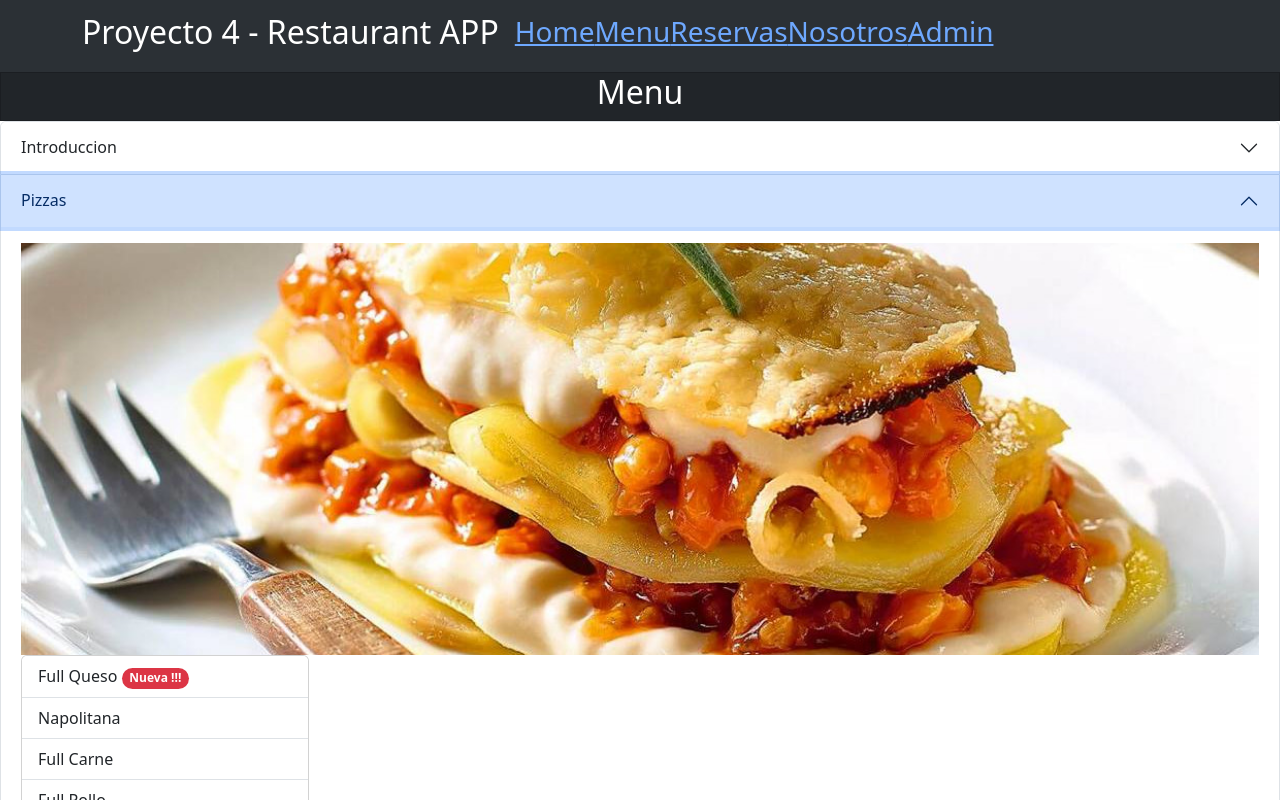
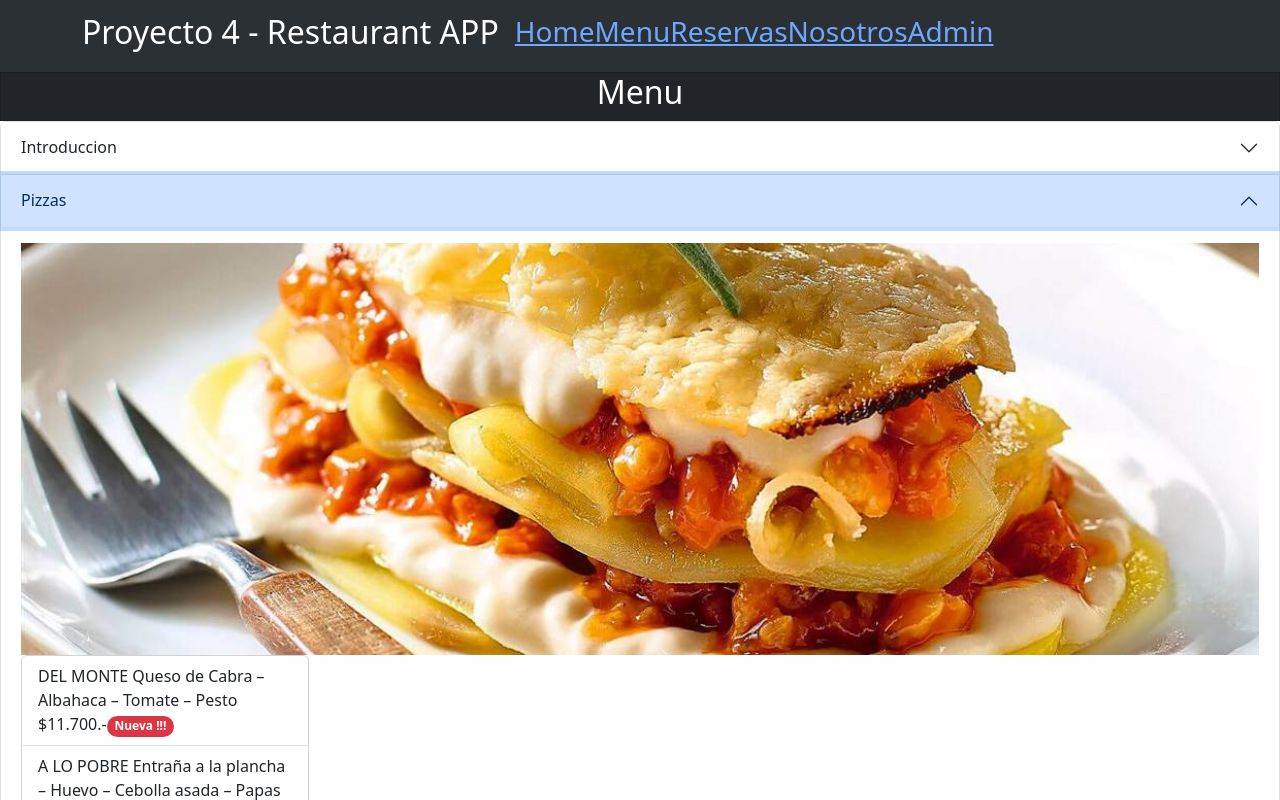
Before and after one commit to spotfreeman/Proyecto4-Restaurant, a React (Vite) app: page /menu in a window 1280 px wide. Both pictures are taken after a click on the button "Pizzas". Shown: the top 800 px of the page. Built offline with nearby package versions, Linux system fonts and the light colour scheme.

Commit message:
mejorando

```diff
--- a/src/components/Accordion.jsx
+++ b/src/components/Accordion.jsx
@@ -25,12 +25,23 @@ function BasicExample() {
                 <Accordion.Body>
                     <Image src={imagen01} style={{ width: '100%' }} />
 
+
+
                     <Card style={{ width: '18rem' }}>
                         <ListGroup variant="flush">
-                            <ListGroup.Item>Full Queso <Badge pill bg="danger">Nueva !!!</Badge> </ListGroup.Item>
-                            <ListGroup.Item>Napolitana</ListGroup.Item>
-                            <ListGroup.Item>Full Carne</ListGroup.Item>
-                            <ListGroup.Item>Full Pollo</ListGroup.Item>
+                            <ListGroup.Item>DEL MONTE
+                                Queso de Cabra – Albahaca – Tomate – Pesto
+                                $11.700.-
+                                <Badge pill bg="danger">Nueva !!!</Badge> </ListGroup.Item>
+                            <ListGroup.Item>A LO POBRE
+                                Entraña a la plancha – Huevo – Cebolla asada – Papas chip
+                                $11.800.-</ListGroup.Item>
+                            <ListGroup.Item>DEL PERAL
+                                Peras asadas – Queso azul – Rúcula
+                                $9.800.-</ListGroup.Item>
+                            <ListGroup.Item>PAISANA
+                                Jamón Acaramelado – Champiñón – Aceituna
+                                $10.800.-</ListGroup.Item>
                         </ListGroup>
                     </Card>
 
@@ -40,21 +51,8 @@ function BasicExample() {
                 </Accordion.Body>
             </Accordion.Item>
 
+
             <Accordion.Item eventKey="2">
-                <Accordion.Header>Hamburguesas</Accordion.Header>
-                <Accordion.Body>
-                    <Image src={imagen02} />
-                    Lorem ipsum dolor sit amet, consectetur adipiscing elit, sed do
-                    eiusmod tempor incididunt ut labore et dolore magna aliqua. Ut enim ad
-                    minim veniam, quis nostrud exercitation ullamco laboris nisi ut
-                    aliquip ex ea commodo consequat. Duis aute irure dolor in
-                    reprehenderit in voluptate velit esse cillum dolore eu fugiat nulla
-                    pariatur. Excepteur sint occaecat cupidatat non proident, sunt in
-                    culpa qui officia deserunt mollit anim id est laborum.
-                </Accordion.Body>
-            </Accordion.Item>
-
-            <Accordion.Item eventKey="3">
                 <Accordion.Header>Bebestibles</Accordion.Header>
                 <Accordion.Body>
                     <Image src={imagen03} />
@@ -68,7 +66,7 @@ function BasicExample() {
                 </Accordion.Body>
             </Accordion.Item>
 
-            <Accordion.Item eventKey="4">
+            <Accordion.Item eventKey="3">
                 <Accordion.Header>Postres</Accordion.Header>
                 <Accordion.Body>
                     <Image src={imagen01} />
```
